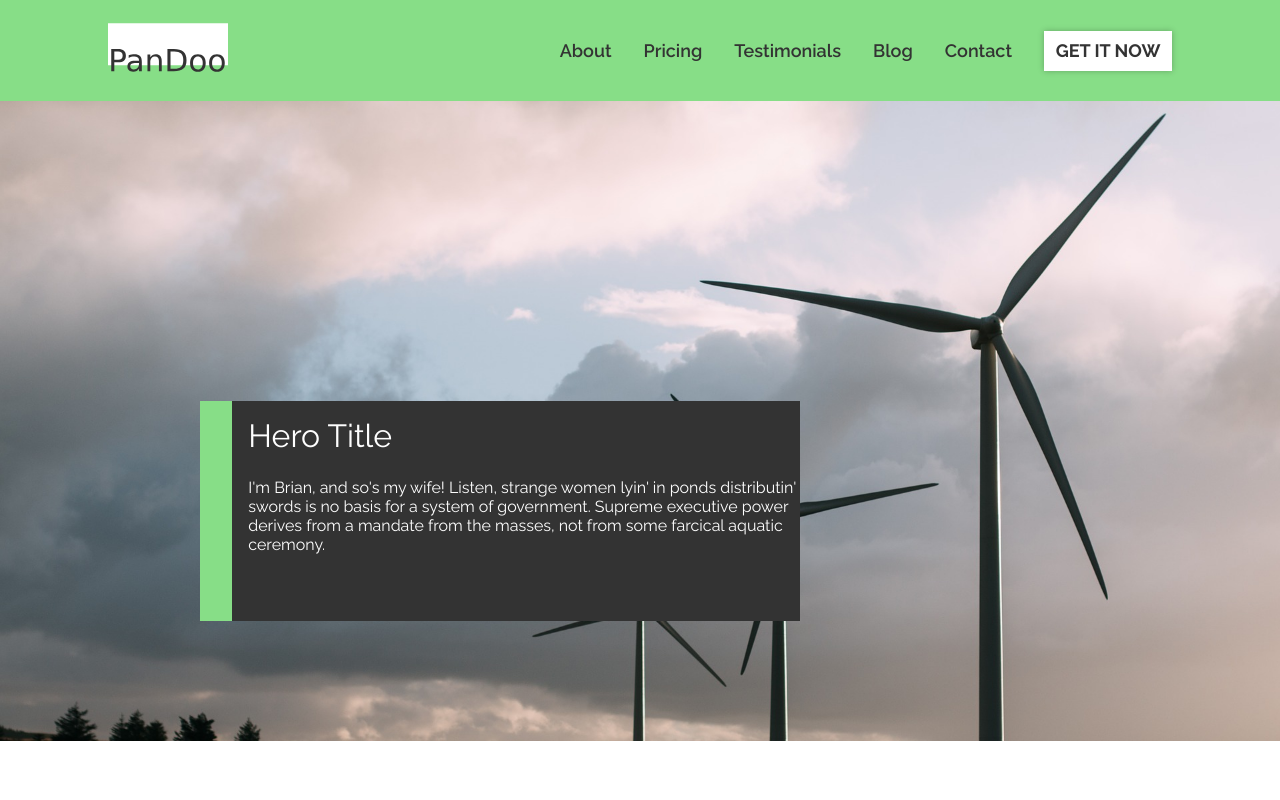
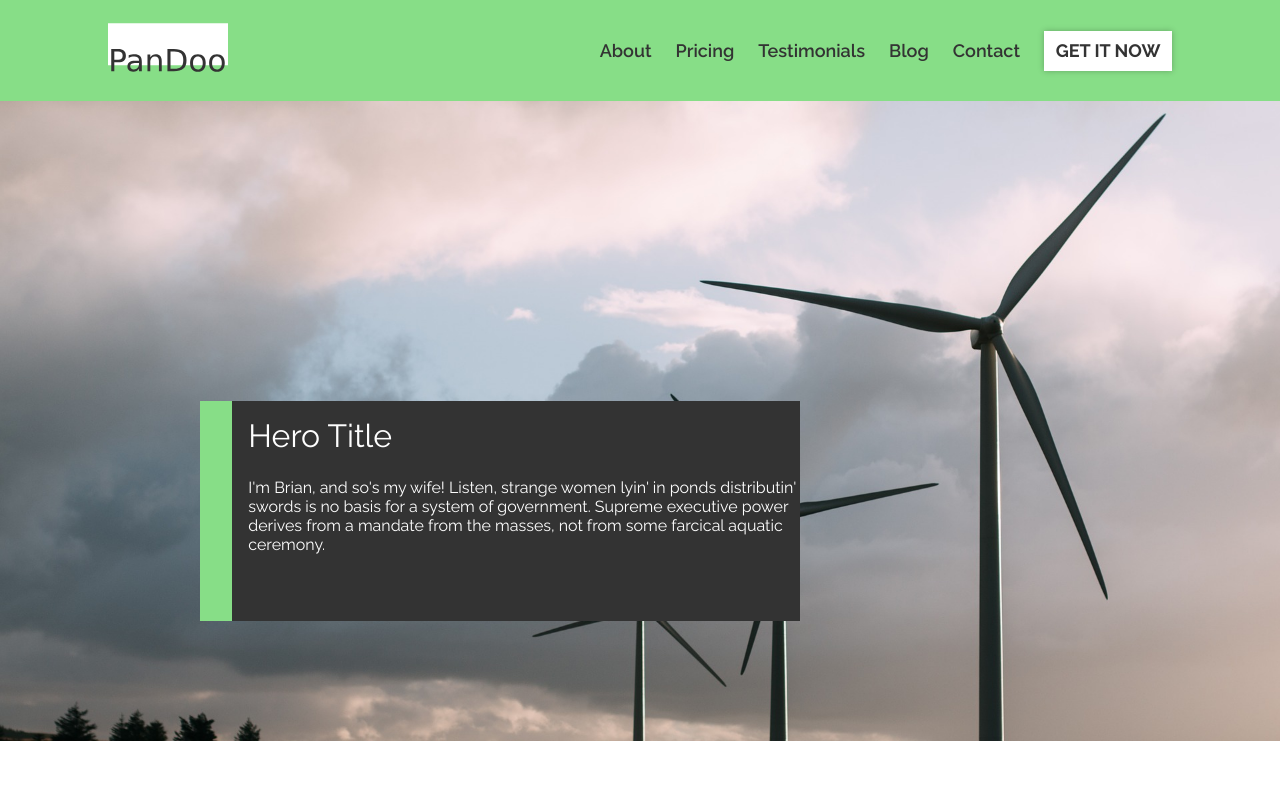
Before and after one commit to mizolf/project_pt1_bamboo, a plain HTML site: page index.html in a window 1280 px wide. Shown: the top 800 px of the page. Drawn offline with nearby package versions, Linux system fonts and the light colour scheme; files that its build step writes are made by us from their sources.

Commit message:
Change margin between li elements

```diff
--- a/pandoo_sass/_base.scss
+++ b/pandoo_sass/_base.scss
@@ -33,7 +33,7 @@ header{
         list-style: none;
         align-items: center;
         li{
-           margin-inline-start: 2rem;
+           margin-inline-start: 1.5rem;
             a{
                 font-size: 1.125rem;
                 font-weight: 600;
```
